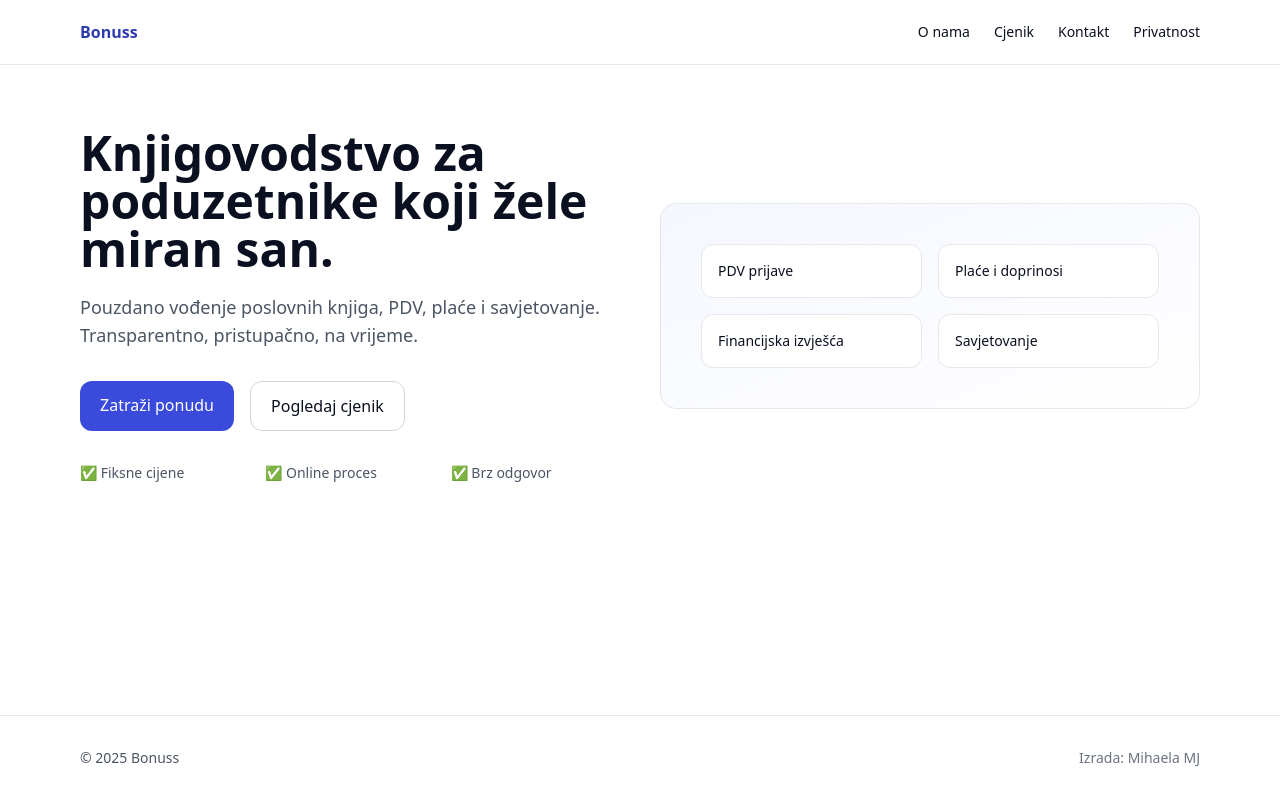
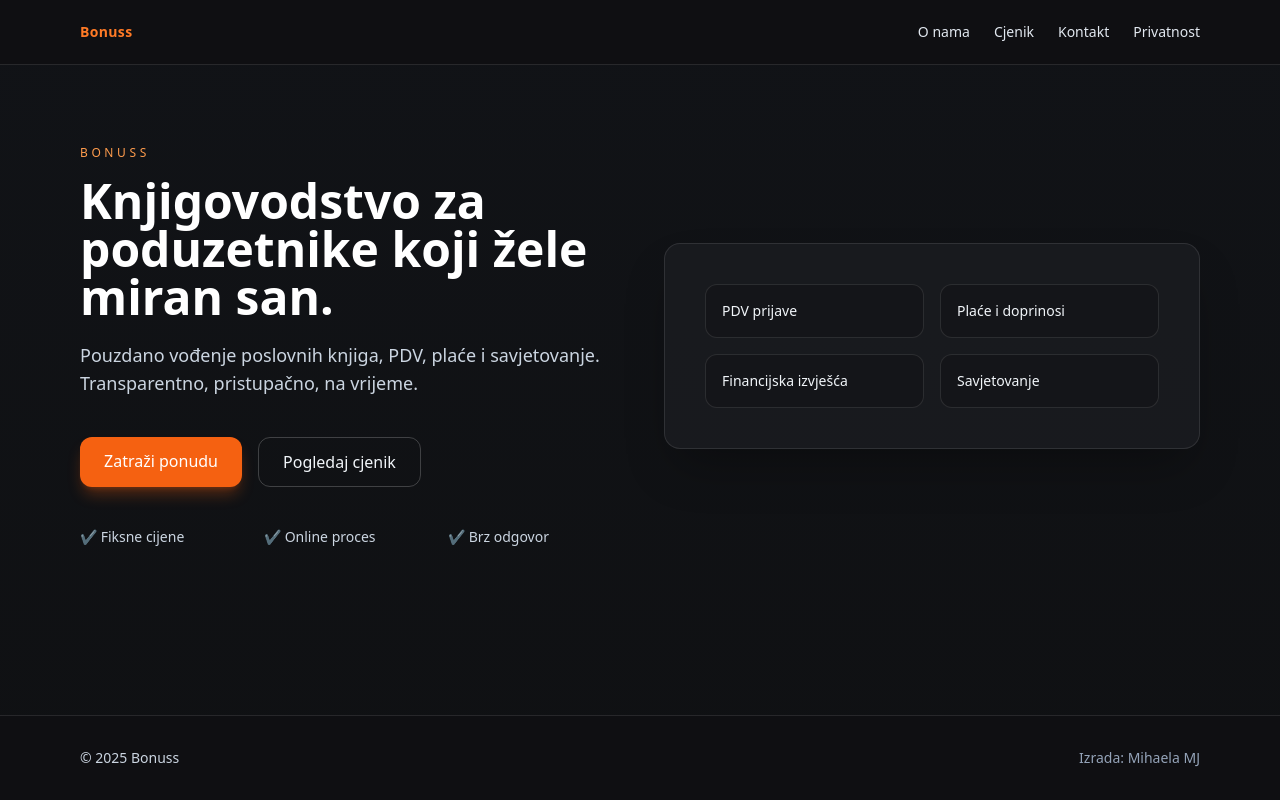
Before and after one commit to knjigovodstvo-bonuss/web, a Next.js app: page / in a window 1280 px wide. Built offline with nearby package versions, Linux system fonts and the light colour scheme.

Commit message:
updated design

```diff
--- a/app/cjenik/page.tsx
+++ b/app/cjenik/page.tsx
@@ -4,23 +4,30 @@ export const metadata = { title: "Cjenik — Bonuss" };
 
 export default function PricingPage() {
   return (
-    <section className="container py-16">
-      <h1 className="text-3xl font-semibold">Cjenik</h1>
-      <p className="mt-2 text-gray-600">Primjer paketa — prilagodit ćemo prema opsegu vašeg poslovanja.</p>
+    <section className="container py-20">
+      <h1 className="text-3xl font-semibold text-white">Cjenik</h1>
+      <p className="mt-2 text-slate-300">
+        Primjer paketa — prilagodit ćemo prema opsegu vašeg poslovanja.
+      </p>
 
-      <div className="mt-8 grid md:grid-cols-3 gap-6">
+      <div className="mt-10 grid md:grid-cols-3 gap-6">
         {[
           {name: "Start", price: "od 70 €", features: ["do 20 dokumenata/mj", "PDV kvartalno", "e-mail podrška"]},
           {name: "Biznis", price: "od 140 €", features: ["do 80 dokumenata/mj", "PDV mjesečno", "prioritetna podrška"]},
           {name: "Pro", price: "po ponudi", features: [">80 dokumenata/mj", "plaće", "izvješća i savjetovanje"]},
         ].map((p) => (
-          <div key={p.name} className="border rounded-2xl p-6">
-            <h3 className="text-xl font-semibold">{p.name}</h3>
-            <p className="text-3xl mt-2">{p.price}</p>
-            <ul className="mt-4 text-sm text-gray-600 space-y-2">
+          <div key={p.name} className="border border-white/10 rounded-2xl p-6 bg-surface-800/60 shadow-lg shadow-black/20">
+            <h3 className="text-xl font-semibold text-white">{p.name}</h3>
+            <p className="text-3xl mt-2 text-brand-300">{p.price}</p>
+            <ul className="mt-4 text-sm text-slate-300 space-y-2">
               {p.features.map(f => <li key={f}>• {f}</li>)}
             </ul>
-            <Link href="/kontakt" className="inline-block mt-6 px-4 py-2 rounded-xl bg-brand-600 text-white">Zatraži ponudu</Link>
+            <Link
+              href="/kontakt"
+              className="inline-block mt-6 px-4 py-2 rounded-xl bg-brand-500 text-white hover:bg-brand-400 transition"
+            >
+              Zatraži ponudu
+            </Link>
           </div>
         ))}
       </div>
--- a/app/globals.css
+++ b/app/globals.css
@@ -3,17 +3,20 @@
 @tailwind utilities;
 
 :root {
-  --background: #ffffff;
-  --foreground: #0b1020;
+  --background: #0f1012;
+  --foreground: #f5f6f8;
+  --muted: #a4a9b5;
+  --surface: #16181c;
 }
 
-html, body {
+html,
+body {
   height: 100%;
 }
 
 body {
   color: var(--foreground);
-  background: var(--background);
+  background: linear-gradient(180deg, #111317 0%, #0f1012 120%);
 }
 
 .container {
--- a/app/layout.tsx
+++ b/app/layout.tsx
@@ -10,23 +10,23 @@ export const metadata: Metadata = {
 export default function RootLayout({ children }: { children: React.ReactNode }) {
   return (
     <html lang="hr">
-      <body className="min-h-screen flex flex-col">
-        <header className="border-b">
-          <nav className="container flex items-center justify-between h-16">
-            <Link href="/" className="font-semibold text-brand-700">Bonuss</Link>
-            <ul className="flex gap-6 text-sm">
-              <li><Link href="/o-nama" className="hover:text-brand-700">O nama</Link></li>
-              <li><Link href="/cjenik" className="hover:text-brand-700">Cjenik</Link></li>
-              <li><Link href="/kontakt" className="hover:text-brand-700">Kontakt</Link></li>
-              <li><Link href="/privatnost" className="hover:text-brand-700">Privatnost</Link></li>
+      <body className="min-h-screen flex flex-col bg-[var(--background)] text-[var(--foreground)]">
+        <header className="border-b border-white/10 bg-surface-900/80 backdrop-blur">
+          <nav className="container flex items-center justify-between h-16 text-sm">
+            <Link href="/" className="font-semibold text-brand-400 tracking-wide">Bonuss</Link>
+            <ul className="flex gap-6 text-sm text-slate-200">
+              <li><Link href="/o-nama" className="hover:text-brand-300 transition-colors">O nama</Link></li>
+              <li><Link href="/cjenik" className="hover:text-brand-300 transition-colors">Cjenik</Link></li>
+              <li><Link href="/kontakt" className="hover:text-brand-300 transition-colors">Kontakt</Link></li>
+              <li><Link href="/privatnost" className="hover:text-brand-300 transition-colors">Privatnost</Link></li>
             </ul>
           </nav>
         </header>
         <main className="flex-1">{children}</main>
-        <footer className="border-t mt-16">
-          <div className="container py-8 text-sm text-gray-600 flex flex-col md:flex-row gap-2 md:items-center md:justify-between">
+        <footer className="border-t border-white/10 mt-16 bg-surface-900/80">
+          <div className="container py-8 text-sm text-slate-300 flex flex-col md:flex-row gap-2 md:items-center md:justify-between">
             <p>© {new Date().getFullYear()} Bonuss</p>
-            <p className="text-gray-500">Izrada: Mihaela MJ</p>
+            <p className="text-slate-400">Izrada: Mihaela MJ</p>
           </div>
         </footer>
       </body>
--- a/app/o-nama/page.tsx
+++ b/app/o-nama/page.tsx
@@ -2,7 +2,7 @@ export const metadata = { title: "O nama — Bonuss" };
 
 export default function AboutPage() {
   return (
-    <section className="container py-16 prose">
+    <section className="container py-16 prose prose-invert">
       <h1>O nama</h1>
       <p>Bonuss je malo, posvećeno knjigovodstvo fokusirano na obrtnike, j.d.o.o. i d.o.o. Radimo transparentno i bez skrivenih troškova.</p>
       <h2>Zašto Bonuss?</h2>
--- a/app/page.tsx
+++ b/app/page.tsx
@@ -2,31 +2,42 @@ import Link from "next/link";
 
 export default function HomePage() {
   return (
-    <section className="container py-16">
-      <div className="grid md:grid-cols-2 gap-10 items-center">
+    <section className="container py-20">
+      <div className="grid md:grid-cols-2 gap-12 items-center">
         <div>
-          <h1 className="text-4xl md:text-5xl font-semibold leading-tight">
+          <p className="uppercase text-xs tracking-[0.3em] text-brand-300 mb-4">Bonuss</p>
+          <h1 className="text-4xl md:text-5xl font-semibold leading-tight text-white">
             Knjigovodstvo za poduzetnike koji žele miran san.
           </h1>
-          <p className="mt-5 text-gray-600 text-lg">
+          <p className="mt-5 text-lg text-slate-300 max-w-xl">
             Pouzdano vođenje poslovnih knjiga, PDV, plaće i savjetovanje. Transparentno, pristupačno, na vrijeme.
           </p>
-          <div className="mt-8 flex gap-4">
-            <Link href="/kontakt" className="px-5 py-3 rounded-xl bg-brand-600 text-white hover:bg-brand-700">Zatraži ponudu</Link>
-            <Link href="/cjenik" className="px-5 py-3 rounded-xl border border-gray-300 hover:border-brand-400">Pogledaj cjenik</Link>
+          <div className="mt-10 flex flex-wrap gap-4">
+            <Link
+              href="/kontakt"
+              className="px-6 py-3 rounded-xl bg-brand-500 text-white shadow-lg shadow-brand-500/30 transition hover:bg-brand-400"
+            >
+              Zatraži ponudu
+            </Link>
+            <Link
+              href="/cjenik"
+              className="px-6 py-3 rounded-xl border border-white/20 text-slate-100 transition hover:border-brand-400 hover:text-brand-200"
+            >
+              Pogledaj cjenik
+            </Link>
           </div>
-          <ul className="mt-8 grid md:grid-cols-3 gap-4 text-sm text-gray-600">
-            <li>✅ Fiksne cijene</li>
-            <li>✅ Online proces</li>
-            <li>✅ Brz odgovor</li>
+          <ul className="mt-10 grid md:grid-cols-3 gap-4 text-sm text-slate-300">
+            <li>✔ Fiksne cijene</li>
+            <li>✔ Online proces</li>
+            <li>✔ Brz odgovor</li>
           </ul>
         </div>
-        <div className="bg-gradient-to-br from-brand-50 to-white border rounded-2xl p-10">
-          <div className="grid grid-cols-2 gap-4 text-sm">
-            <div className="p-4 border rounded-xl bg-white">PDV prijave</div>
-            <div className="p-4 border rounded-xl bg-white">Plaće i doprinosi</div>
-            <div className="p-4 border rounded-xl bg-white">Financijska izvješća</div>
-            <div className="p-4 border rounded-xl bg-white">Savjetovanje</div>
+        <div className="bg-surface-700/60 border border-white/10 rounded-2xl p-10 shadow-2xl shadow-black/30">
+          <div className="grid grid-cols-2 gap-4 text-sm text-slate-100">
+            <div className="p-4 border border-white/10 rounded-xl bg-surface-900/40">PDV prijave</div>
+            <div className="p-4 border border-white/10 rounded-xl bg-surface-900/40">Plaće i doprinosi</div>
+            <div className="p-4 border border-white/10 rounded-xl bg-surface-900/40">Financijska izvješća</div>
+            <div className="p-4 border border-white/10 rounded-xl bg-surface-900/40">Savjetovanje</div>
           </div>
         </div>
       </div>
--- a/app/privatnost/page.tsx
+++ b/app/privatnost/page.tsx
@@ -2,7 +2,7 @@ export const metadata = { title: "Privatnost — Bonuss" };
 
 export default function PrivacyPage() {
   return (
-    <section className="container py-16 prose">
+    <section className="container py-16 prose prose-invert">
       <h1>Pravila privatnosti</h1>
       <p>Ova stranica opisuje kako prikupljamo i obrađujemo podatke pristigle putem kontakt forme.</p>
       <h2>Podaci koje prikupljamo</h2>
--- a/tailwind.config.ts
+++ b/tailwind.config.ts
@@ -9,16 +9,22 @@ export default {
     extend: {
       colors: {
         brand: {
-          50: "#f5f7ff",
-          100: "#e9edff",
-          200: "#cdd6ff",
-          300: "#a9b5ff",
-          400: "#7b8bff",
-          500: "#5366ff",
-          600: "#3a4bdb",
-          700: "#2e3ab0",
-          800: "#27348f",
-          900: "#232c74"
+          50: "#fff5eb",
+          100: "#ffe3c5",
+          200: "#ffc389",
+          300: "#ff9c4d",
+          400: "#ff7a26",
+          500: "#f56111",
+          600: "#d4510c",
+          700: "#a9440f",
+          800: "#7c3411",
+          900: "#4b1f0c"
+        },
+        surface: {
+          900: "#0f1012",
+          800: "#16181c",
+          700: "#1f2126",
+          600: "#292c33"
         }
       }
     }
```
Also changed, not shown: app/kontakt/page.tsx (+18 -18 lines).
